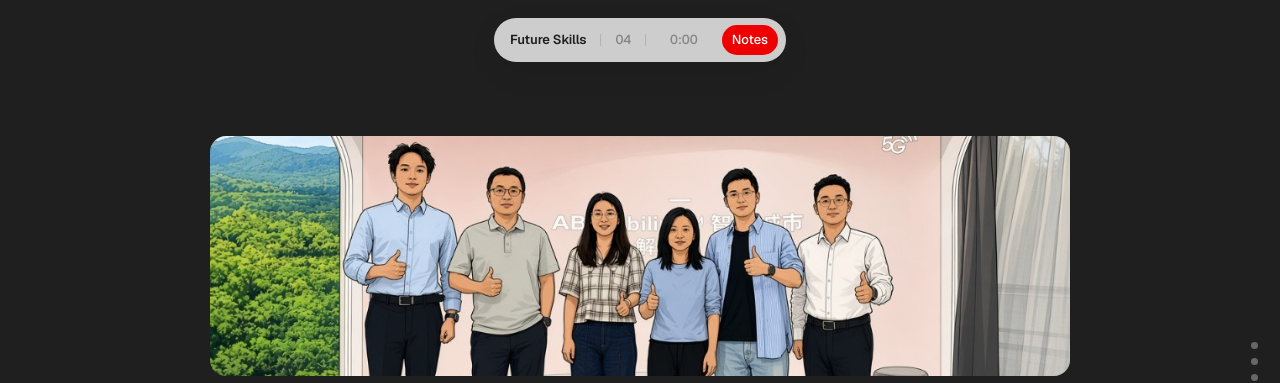
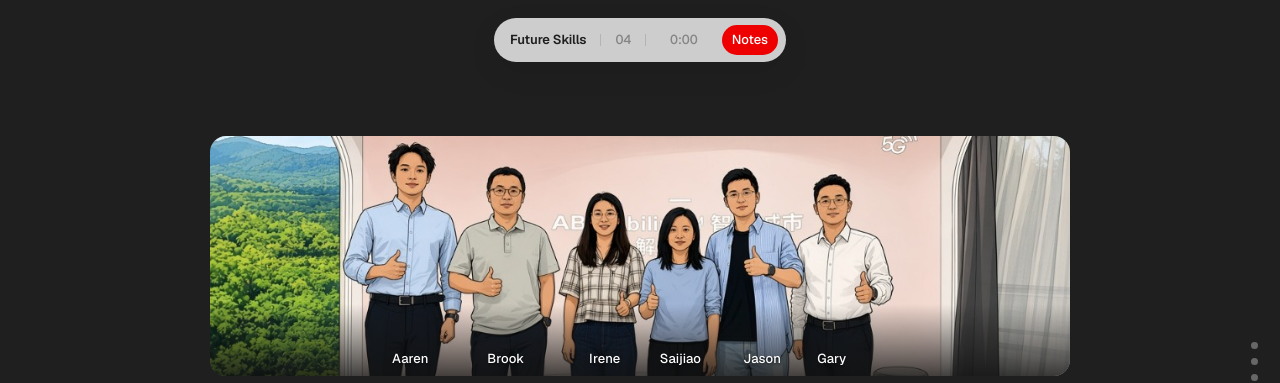
Before and after one commit to magicwu1202/future-skill, a plain HTML site: page index.html in a window 1280 px wide. Shown: the top 383 px of the page. Drawn offline with Linux system fonts and the light colour scheme.

Commit message:
Label the opening team photo with each person's name.

```diff
--- a/index.html
+++ b/index.html
@@ -5,7 +5,7 @@
   <meta name="viewport" content="width=device-width, initial-scale=1">
   <title>Future Skills</title>
   <meta name="description" content="A five-minute briefing on future skills: what to build, and the help it takes.">
-  <link rel="stylesheet" href="styles.css?v=abb7">
+  <link rel="stylesheet" href="styles.css?v=abb9">
   <script>document.documentElement.classList.add("js");</script>
 </head>
 <body data-surface="dark">
@@ -31,7 +31,17 @@
   <main>
     <section class="slide slide-open is-dark is-in" id="open" data-theme="dark">
       <div class="center">
-        <img class="team reveal" src="images/team.jpg" alt="The team">
+        <figure class="team-shot reveal">
+          <img class="team" src="images/team.jpg" alt="From left to right: Aaren, Brook, Irene, Saijiao, Jason, and Gary.">
+          <figcaption class="team-names" aria-hidden="true">
+            <span>Aaren</span>
+            <span>Brook</span>
+            <span>Irene</span>
+            <span>Saijiao</span>
+            <span>Jason</span>
+            <span>Gary</span>
+          </figcaption>
+        </figure>
         <h1 class="display reveal">Future<br>Skills</h1>
         <p class="lede reveal" data-en="Hard skills. Soft skills." data-zh="硬技能。软技能。">Hard skills. Soft skills.</p>
         <p class="sub reveal" data-en="What we want to build, and the help we need to get there." data-zh="我们想建设的能力，以及做到这件事需要的帮助。">What we want to build, and the help we need to get there.</p>
--- a/styles.css
+++ b/styles.css
@@ -354,15 +354,65 @@ body[data-surface="dark"] .dot[aria-current="true"] {
   opacity: 0;
 }
 
-/* 开场团队漫画，压在标题上方，避免撑破一屏 */
+/* 开场团队漫画。名字按画面里从左到右的位置落在每个人脚下 */
+.team-shot {
+  position: relative;
+  width: min(860px, 100%);
+  margin: 0 0 22px;
+  border-radius: 16px;
+  overflow: hidden;
+  line-height: 0;
+}
+
 .team {
-  width: min(860px, 100%);
+  width: 100%;
   height: min(30vh, 280px);
   object-fit: cover;
   object-position: center 38%;
-  border-radius: 16px;
-  margin: 0 0 22px;
+  display: block;
 }
+
+.team-shot::after {
+  content: "";
+  position: absolute;
+  left: 0;
+  right: 0;
+  bottom: 0;
+  height: 72px;
+  background: linear-gradient(to top, rgba(17, 17, 17, 0.78), rgba(17, 17, 17, 0));
+  pointer-events: none;
+}
+
+.team-names {
+  position: absolute;
+  left: 0;
+  right: 0;
+  bottom: 11px;
+  z-index: 1;
+  margin: 0;
+  padding: 0;
+}
+
+.team-names span {
+  position: absolute;
+  bottom: 0;
+  left: var(--at);
+  transform: translateX(-50%);
+  color: #fff;
+  font-size: 13px;
+  font-weight: 500;
+  line-height: 1;
+  letter-spacing: 0.01em;
+  white-space: nowrap;
+  text-shadow: 0 1px 2px rgba(0, 0, 0, 0.45);
+}
+
+.team-names span:nth-child(1) { --at: 23.3%; }
+.team-names span:nth-child(2) { --at: 34.4%; }
+.team-names span:nth-child(3) { --at: 45.9%; }
+.team-names span:nth-child(4) { --at: 54.7%; }
+.team-names span:nth-child(5) { --at: 64.2%; }
+.team-names span:nth-child(6) { --at: 72.3%; }
 
 .slide-open .display {
   font-size: clamp(46px, 6vw, 84px);
@@ -762,6 +812,11 @@ body[data-surface="dark"] .dot[aria-current="true"] {
     height: 28vh;
   }
 
+  .team-names span {
+    font-size: 11px;
+    letter-spacing: 0;
+  }
+
   .slide-split {
     min-height: 100dvh;
   }
@@ -787,6 +842,17 @@ body[data-surface="dark"] .dot[aria-current="true"] {
   }
 }
 
+/* 窄屏上相邻的名字会叠在一起，隔一个抬高一行 */
+@media (max-width: 640px) {
+  .team-names span:nth-child(odd) {
+    bottom: 18px;
+  }
+
+  .team-shot::after {
+    height: 92px;
+  }
+}
+
 @media (prefers-reduced-motion: reduce) {
   html {
     scroll-behavior: auto;
```
